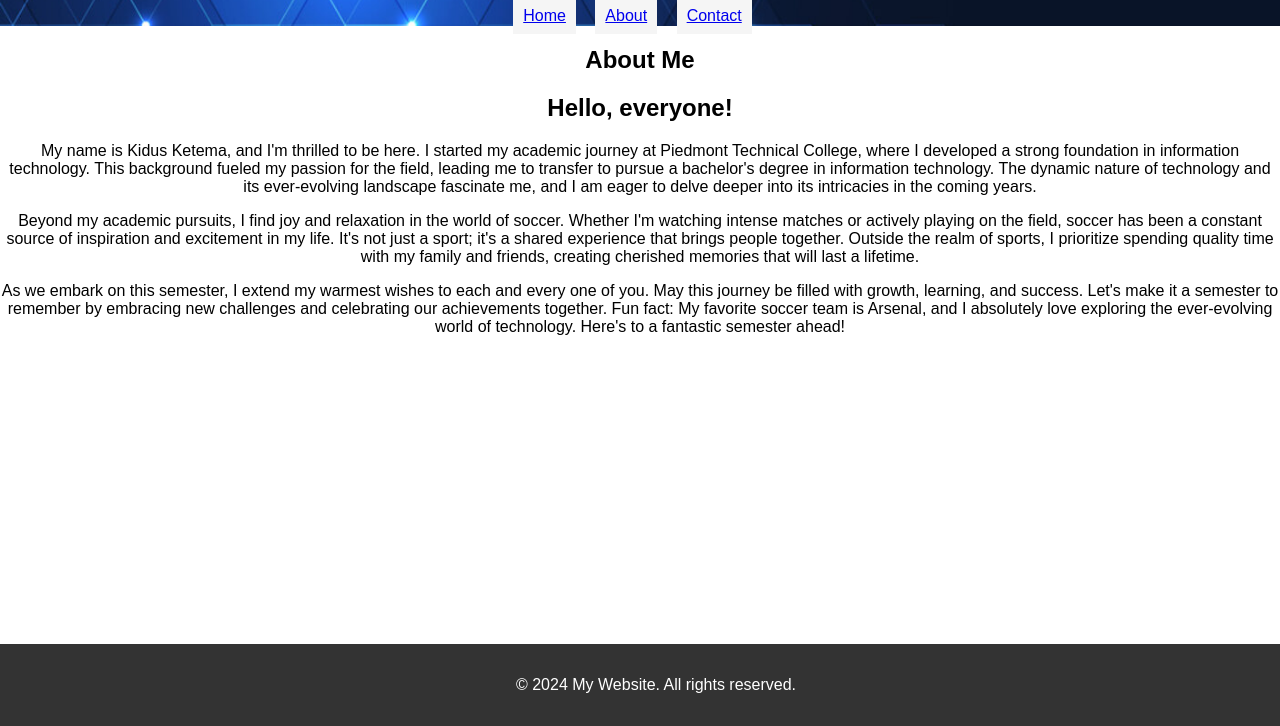
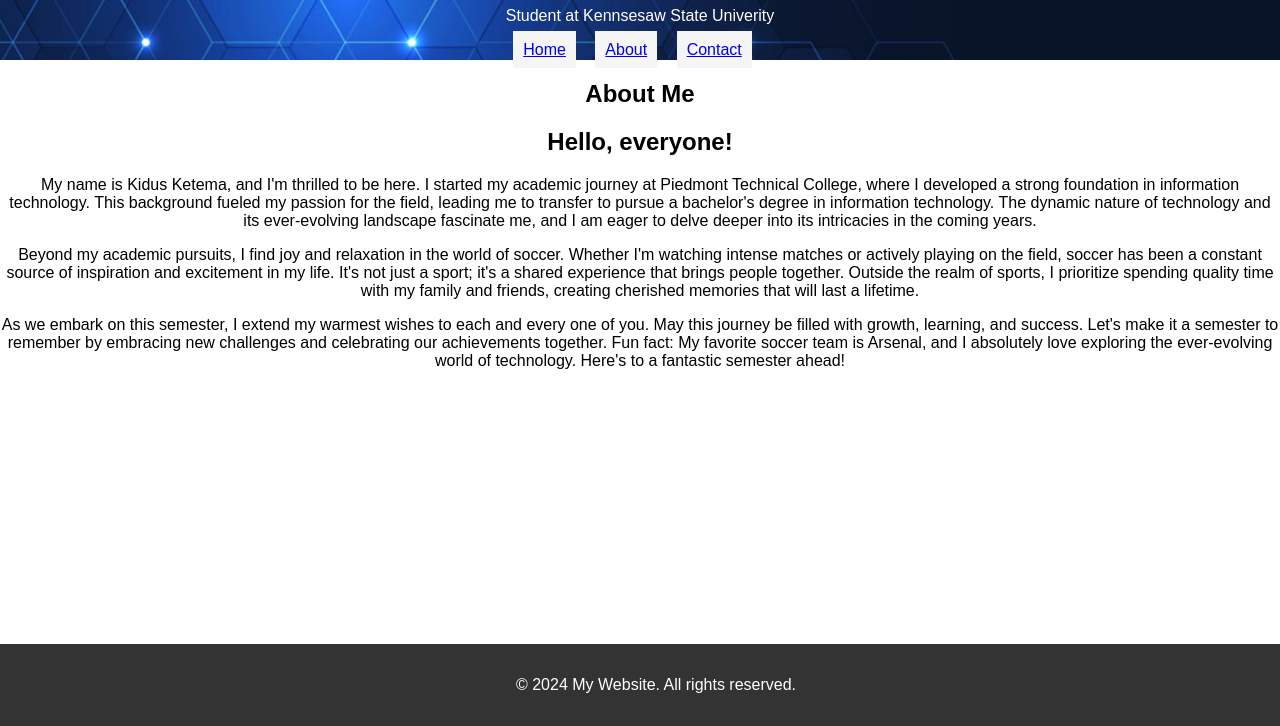
Before and after one commit to ketemakidus/Project-Milestone-1, a plain HTML site: page about.html in a window 1280 px wide. Shown: the part 74-800 px from the top of the page. Drawn offline with Linux system fonts and the light colour scheme.

Commit message:
2nd Commit

```diff
--- a/about.html
+++ b/about.html
@@ -17,6 +17,8 @@
     <!-- Navigation section -->
     <header>
         <h1>Kidus Ketema</h1>
+        <p>Student at Kennsesaw State Univerity </p>
+
         <nav>
             <ul>
                 <li><a href="index.html">Home</a></li>
```
Also changed, not shown: contact.html (+2 -0 lines), index.html (+2 -2 lines).
